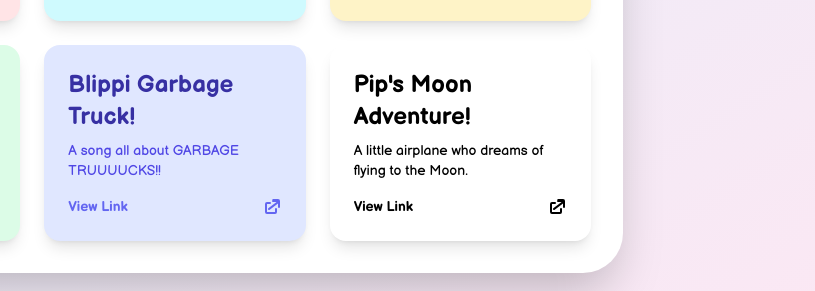
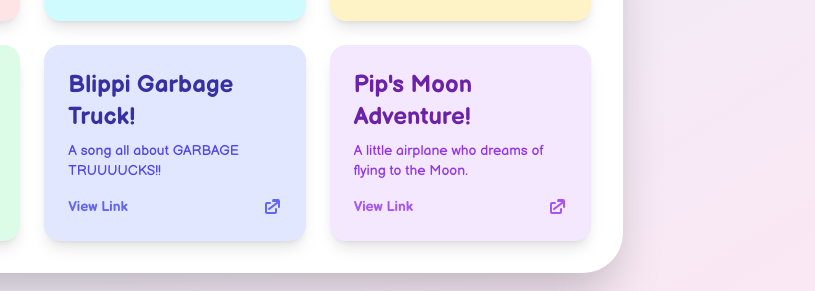
Before and after one commit to jasonlynn9/Niko, a plain HTML site: page index.html in a window 1280 px wide. Shown: the part 413-704 px from the top of the page, 465-1280 px from the left. Drawn offline with nearby package versions, Linux system fonts and the light colour scheme.

Commit message:
Change color from 'dark orchid' to 'purple'

```diff
--- a/index.html
+++ b/index.html
@@ -135,7 +135,7 @@
                 description: "A little airplane who dreams of flying to the Moon.",
                 url: "https://g.co/gemini/share/8301383fc215",
                 tags: ["ai", "storybook"],
-                color: "dark orchid"
+                color: "purple"
             }
         ];
 
```
